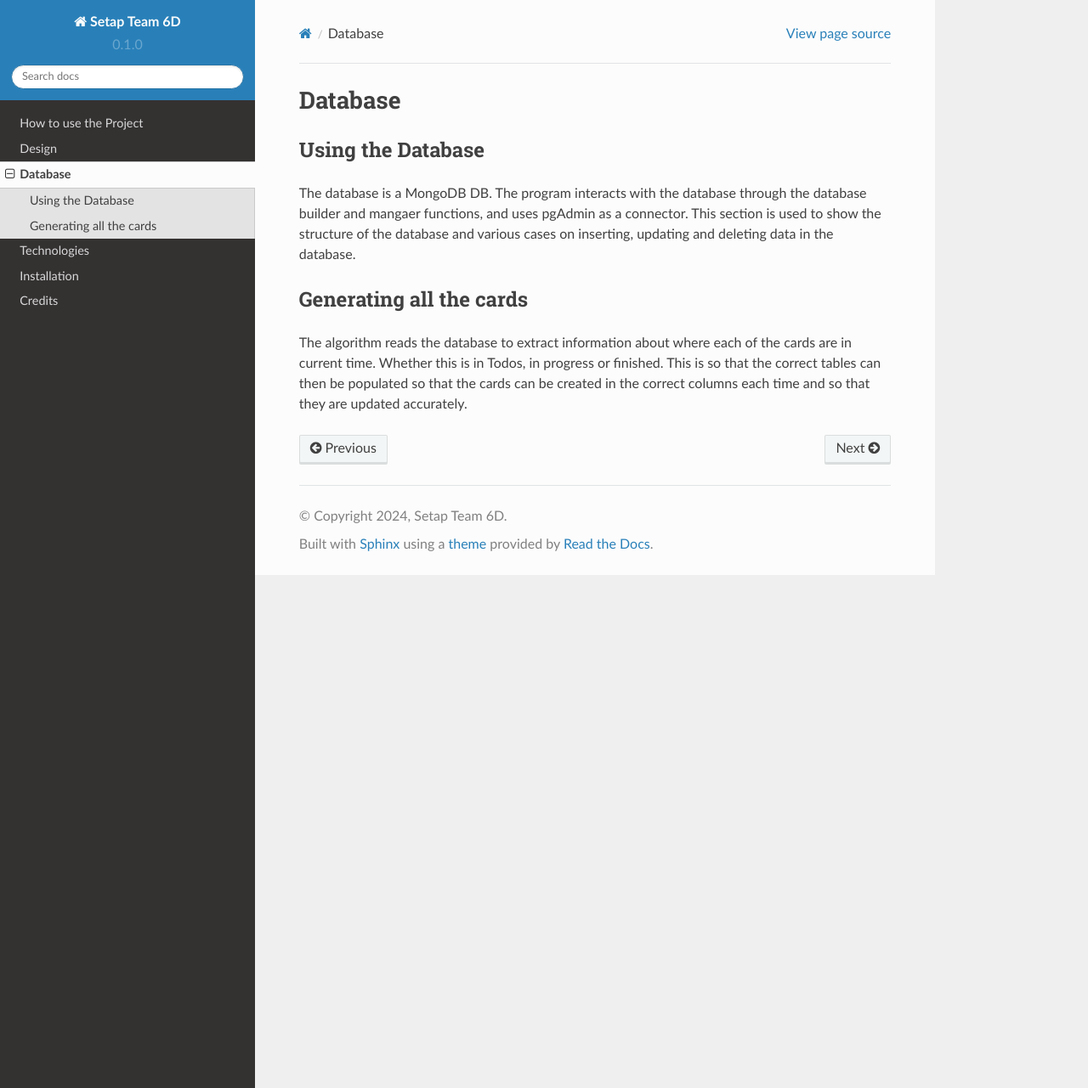
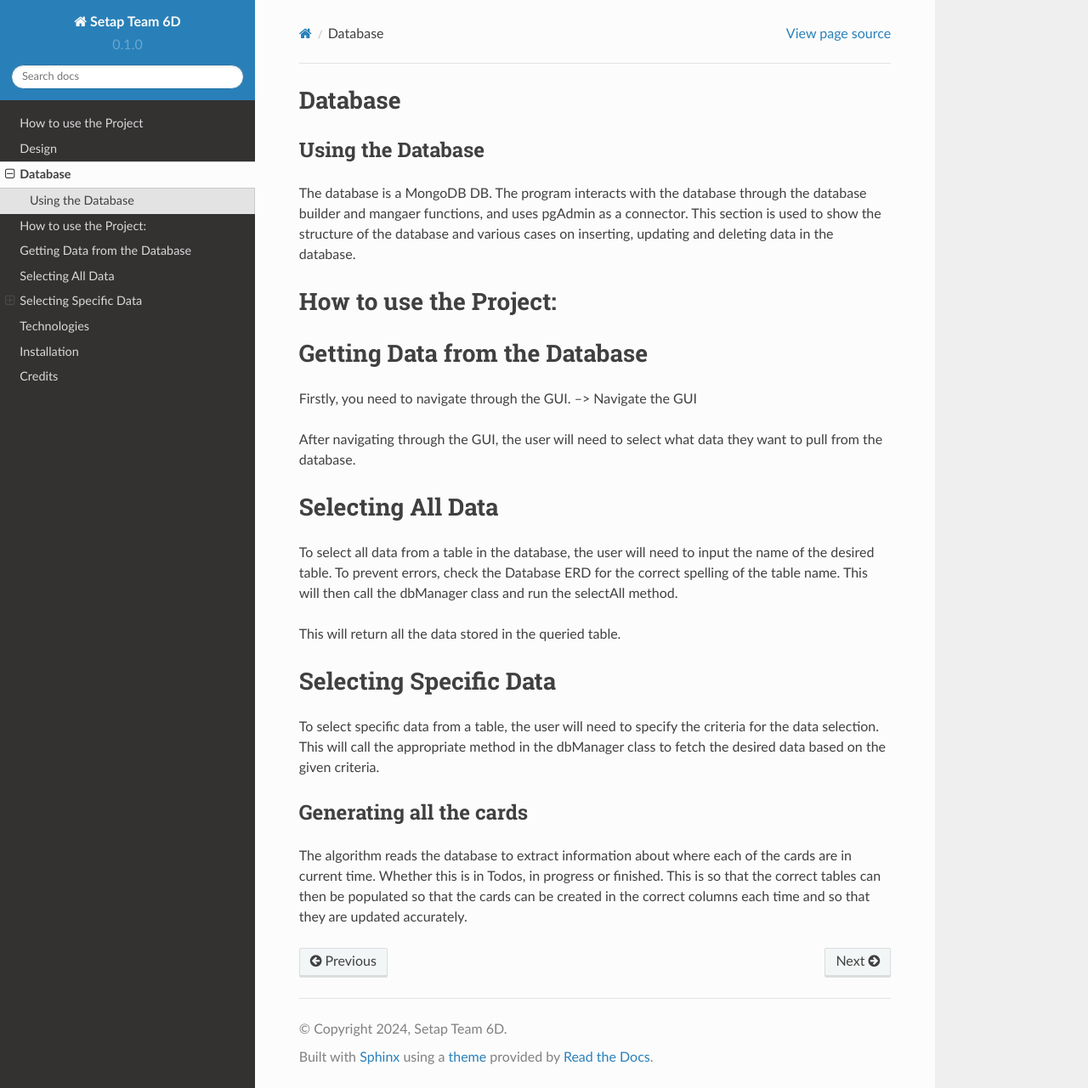
Before and after one commit to Teamwork-6D/teamwork-client, a Sphinx documentation site: the page built from docs/source/database.rst, in a window 1280 px wide and 1281 px high. Shown: the whole window at 85% size. Built offline with Sphinx 7.4.7 and the Read the Docs theme 2.0.0, drawn with Linux system fonts in a browser that asks for light colours.

Commit message:
Update database.rst

```diff
--- a/docs/source/database.rst
+++ b/docs/source/database.rst
@@ -8,6 +8,32 @@ The database is a MongoDB DB. The program interacts with the database through th
 This section is used to show the structure of the database and various cases on inserting, updating and deleting data in the database.
 
 
+How to use the Project:
+=======================
+
+Getting Data from the Database
+===============================
+
+Firstly, you need to navigate through the GUI.
+--> Navigate the GUI
+
+After navigating through the GUI, the user will need to select what data they want to pull from the database.
+
+Selecting All Data
+==================
+
+To select all data from a table in the database, the user will need to input the name of the desired table. To prevent errors, check the Database ERD for the correct spelling of the table name. This will then call the dbManager class and run the selectAll method.
+
+This will return all the data stored in the queried table.
+
+Selecting Specific Data
+========================
+
+To select specific data from a table, the user will need to specify the criteria for the data selection. This will call the appropriate method in the dbManager class to fetch the desired data based on the given criteria.
+
+
+
+
 Generating all the cards
 ~~~~~~~~~~~~~~~~~~~~~~~~~
 The algorithm reads the database to extract information about where each of the cards are in current time. Whether this is in Todos, in progress or finished. This is so that the correct tables can then be populated so that the cards can be created in the correct columns each time and so that they are updated accurately.
```
